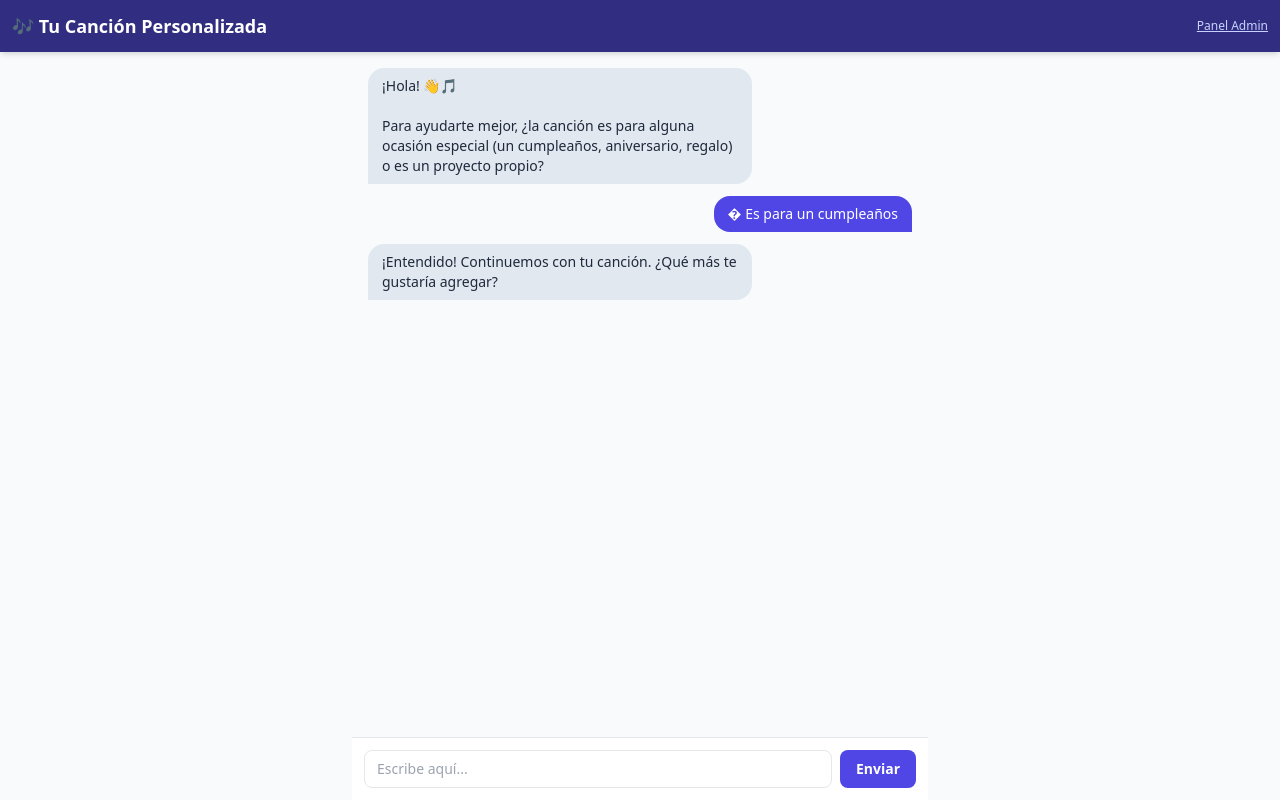
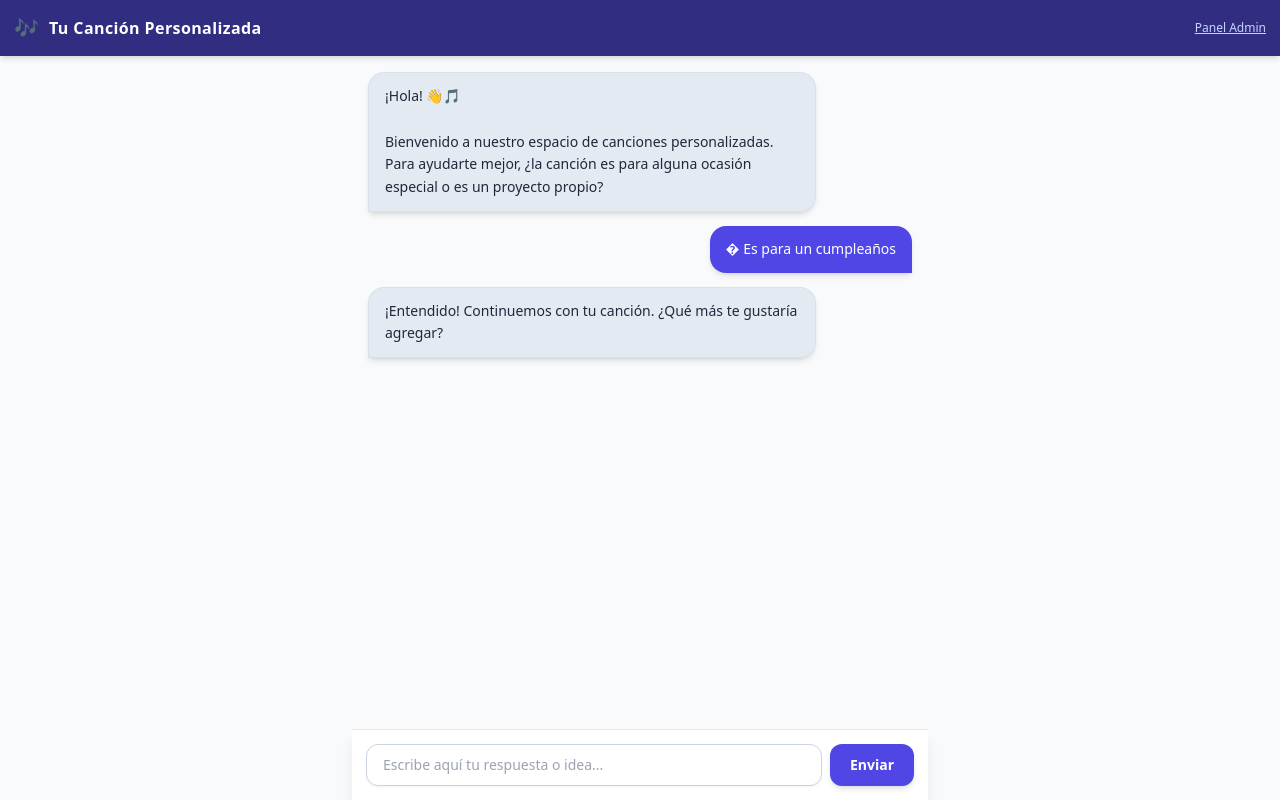
Before and after one commit to laureanobonilla/canciones, a website: page index.html in a window 1280 px wide. Both pictures are taken after a click on the button "🎂 Es para un cumpleaños". Drawn offline with nearby package versions, Linux system fonts and the light colour scheme; no server answers.

Commit message:
Update index.html

```diff
--- a/index.html
+++ b/index.html
@@ -5,21 +5,36 @@
     <meta name="viewport" content="width=device-width, initial-scale=1.0">
     <title>Crea tu Canción Personalizada</title>
     <script src="https://cdn.tailwindcss.com"></script>
+    <style>
+        html, body { height: 100dvh; overflow: hidden; }
+        #chat-container { scroll-behavior: smooth; }
+        @keyframes fadeIn {
+            from { opacity: 0; transform: translateY(6px); }
+            to { opacity: 1; transform: translateY(0); }
+        }
+        .animate-fade-in { animation: fadeIn 0.25s ease-out forwards; }
+    </style>
 </head>
 <body class="bg-slate-50 h-[100dvh] flex flex-col overflow-hidden">
-    <header class="bg-indigo-900 text-white p-3 flex justify-between items-center shadow-md">
-        <h1 class="text-lg font-bold">🎶 Tu Canción Personalizada</h1>
+    <!-- Header -->
+    <header class="bg-indigo-900 text-white p-3.5 flex justify-between items-center shadow-md z-10">
+        <div class="flex items-center gap-2.5">
+            <span class="text-xl">🎶</span>
+            <h1 class="text-base font-bold tracking-wide">Tu Canción Personalizada</h1>
+        </div>
         <a href="admin.html" class="text-xs text-indigo-200 hover:text-white underline">Panel Admin</a>
     </header>
 
-    <main id="chat-container" class="flex-1 overflow-y-auto p-4 max-w-xl w-full mx-auto space-y-3">
+    <!-- Contenedor del Chat -->
+    <main id="chat-container" class="flex-1 overflow-y-auto p-4 max-w-xl w-full mx-auto space-y-3.5">
         <!-- Los mensajes se inyectan aquí -->
     </main>
 
-    <footer id="chat-footer" class="bg-white border-t p-3 max-w-xl w-full mx-auto">
+    <!-- Footer / Input -->
+    <footer id="chat-footer" class="bg-white border-t p-3.5 max-w-xl w-full mx-auto shadow-lg z-10">
         <form id="chat-form" class="flex gap-2">
-            <input type="text" id="user-input" placeholder="Escribe aquí..." class="flex-1 border rounded-lg px-3 py-2 text-sm focus:outline-none focus:ring-2 focus:ring-indigo-500" autocomplete="off" required>
-            <button type="submit" class="bg-indigo-600 text-white px-4 py-2 rounded-lg font-semibold text-sm hover:bg-indigo-700 transition">Enviar</button>
+            <input type="text" id="user-input" placeholder="Escribe aquí tu respuesta o idea..." class="flex-1 border border-slate-300 rounded-xl px-4 py-2.5 text-sm focus:outline-none focus:ring-2 focus:ring-indigo-500 shadow-sm" autocomplete="off" required>
+            <button type="submit" class="bg-indigo-600 text-white px-5 py-2.5 rounded-xl font-semibold text-sm hover:bg-indigo-700 transition shadow-md">Enviar</button>
         </form>
     </footer>
 
@@ -32,7 +47,6 @@
         const JSONBIN_INDICE_ID = "6aab0edbac6210605ad634db";
         let currentBinId = null;
 
-        // Tu llave funcional de Gemini protegida por restricción de HTTP Referrer en GCP
         const G_API_KEY = "AQ.Ab8RN6LNp2U7oJDbGzaadSAMkqBZBjjXUP-mj8OWTDNVpo3Jcw";
         const GEMINI_URL = `https://generativelanguage.googleapis.com/v1beta/models/gemini-3.6-flash:generateContent?key=${G_API_KEY}`;
 
@@ -79,8 +93,18 @@ Sigue estrictamente este orden conversacional:
 
         function appendMessage(sender, htmlText) {
             const div = document.createElement('div');
-            div.className = `flex ${sender === 'user' ? 'justify-end' : 'justify-start'}`;
-            div.innerHTML = `<div class="max-w-xs md:max-w-sm rounded-2xl px-3.5 py-2 text-sm ${sender === 'user' ? 'bg-indigo-600 text-white rounded-br-none' : 'bg-slate-200 text-slate-800 rounded-bl-none'}">${htmlText}</div>`;
+            div.className = `flex ${sender === 'user' ? 'justify-end' : 'justify-start'} animate-fade-in`;
+
+            const isUser = sender === 'user';
+            div.innerHTML = `
+                <div class="max-w-xs md:max-w-md rounded-2xl px-4 py-3 text-sm leading-relaxed shadow-md ${
+                    isUser
+                    ? 'bg-indigo-600 text-white rounded-br-none'
+                    : 'bg-slate-200/90 text-slate-800 rounded-bl-none border border-slate-300/50'
+                }">
+                    ${htmlText}
+                </div>
+            `;
             chatContainer.appendChild(div);
             chatContainer.scrollTop = chatContainer.scrollHeight;
 
@@ -88,16 +112,16 @@ Sigue estrictamente este orden conversacional:
             sincronizarConJSONBin();
         }
 
-        // Función para mostrar botones interactivos de rompe-hielo con opción "Otro"
+        // Función para inyectar los botones rompe-hielos con la opción "Otro"
         function mostrarOpcionesRapidas(opciones) {
             const div = document.createElement('div');
             div.id = "quick-replies";
-            div.className = "flex flex-wrap gap-2 my-2 justify-start";
+            div.className = "flex flex-wrap gap-2 my-2 justify-start animate-fade-in";
 
             opciones.forEach(opcion => {
                 const btn = document.createElement('button');
                 btn.type = "button";
-                btn.className = "bg-indigo-50 text-indigo-700 border border-indigo-200 text-xs px-3 py-1.5 rounded-full hover:bg-indigo-600 hover:text-white transition font-medium shadow-sm cursor-pointer";
+                btn.className = "bg-indigo-50 text-indigo-700 border border-indigo-200 text-xs px-3.5 py-2 rounded-full hover:bg-indigo-600 hover:text-white transition font-medium shadow-sm cursor-pointer";
                 btn.innerText = opcion;
                 btn.onclick = () => {
                     const quickDiv = document.getElementById('quick-replies');
@@ -108,7 +132,7 @@ Sigue estrictamente este orden conversacional:
                         return;
                     }
 
-                    userInput.value = opcion.replace(/^[🎂❤️🎸✨💬]\s*/, '');
+                    userInput.value = opcion.replace(/^[🎂❤️🎸💬]\s*/, '');
                     chatForm.dispatchEvent(new Event('submit'));
                 };
                 div.appendChild(btn);
@@ -182,10 +206,10 @@ ${JSON.stringify(sessionState.historialConversacion)}`;
         }
 
         window.addEventListener('load', async () => {
-            const saludoInicial = "¡Hola! 👋🎵<br><br>Para ayudarte mejor, ¿la canción es para alguna ocasión especial (un cumpleaños, aniversario, regalo) o es un proyecto propio?";
+            const saludoInicial = "¡Hola! 👋🎵<br><br>Bienvenido a nuestro espacio de canciones personalizadas. Para ayudarte mejor, ¿la canción es para alguna ocasión especial o es un proyecto propio?";
             appendMessage('bot', saludoInicial);
 
-            // Inyectamos los botones interactivos para romper el hielo de inmediato
+            // Inyectamos opciones interactivas para que el usuario rompa el hielo con un solo clic
             mostrarOpcionesRapidas([
                 "🎂 Es para un cumpleaños",
                 "❤️ Es un regalo de aniversario",
@@ -210,7 +234,6 @@ ${JSON.stringify(sessionState.historialConversacion)}`;
             const text = userInput.value.trim();
             if (!text) return;
 
-            // Remover los botones de opción rápida si el usuario interactúa
             const quickDiv = document.getElementById('quick-replies');
             if (quickDiv) quickDiv.remove();
 
@@ -239,8 +262,8 @@ ${JSON.stringify(sessionState.historialConversacion)}`;
             const typingId = 'typing-' + Date.now();
             const typingDiv = document.createElement('div');
             typingDiv.id = typingId;
-            typingDiv.className = "flex justify-start";
-            typingDiv.innerHTML = `<div class="bg-slate-200 text-slate-500 rounded-2xl px-3.5 py-2 text-xs italic">Escribiendo...</div>`;
+            typingDiv.className = "flex justify-start animate-fade-in";
+            typingDiv.innerHTML = `<div class="bg-slate-200 text-slate-500 rounded-2xl px-3.5 py-2 text-xs italic shadow-sm">Escribiendo...</div>`;
             chatContainer.appendChild(typingDiv);
             chatContainer.scrollTop = chatContainer.scrollHeight;
 
```
